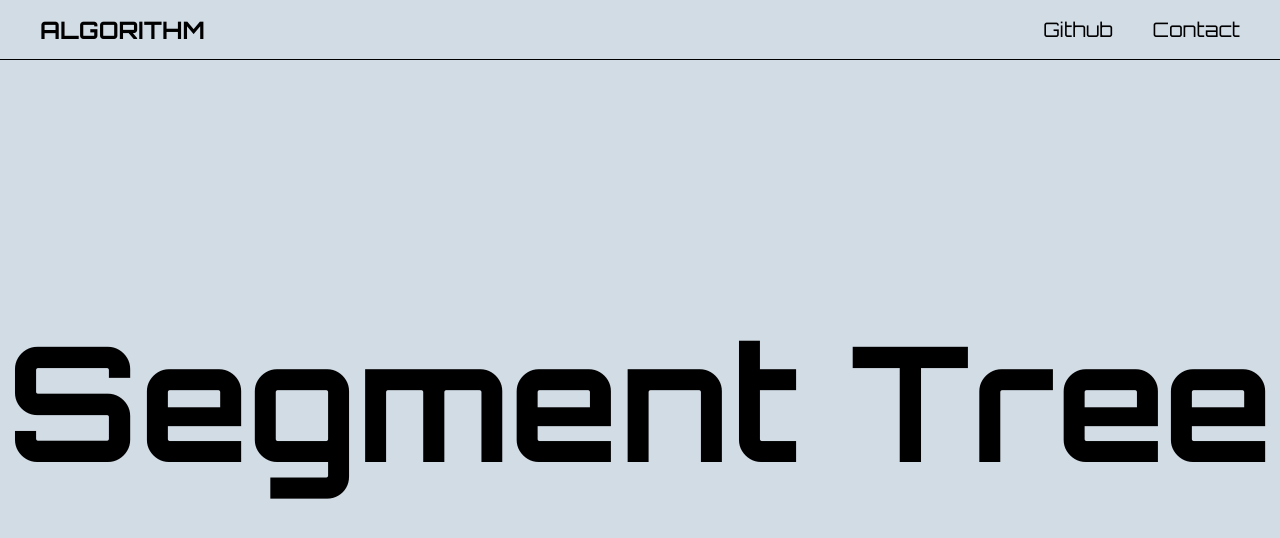
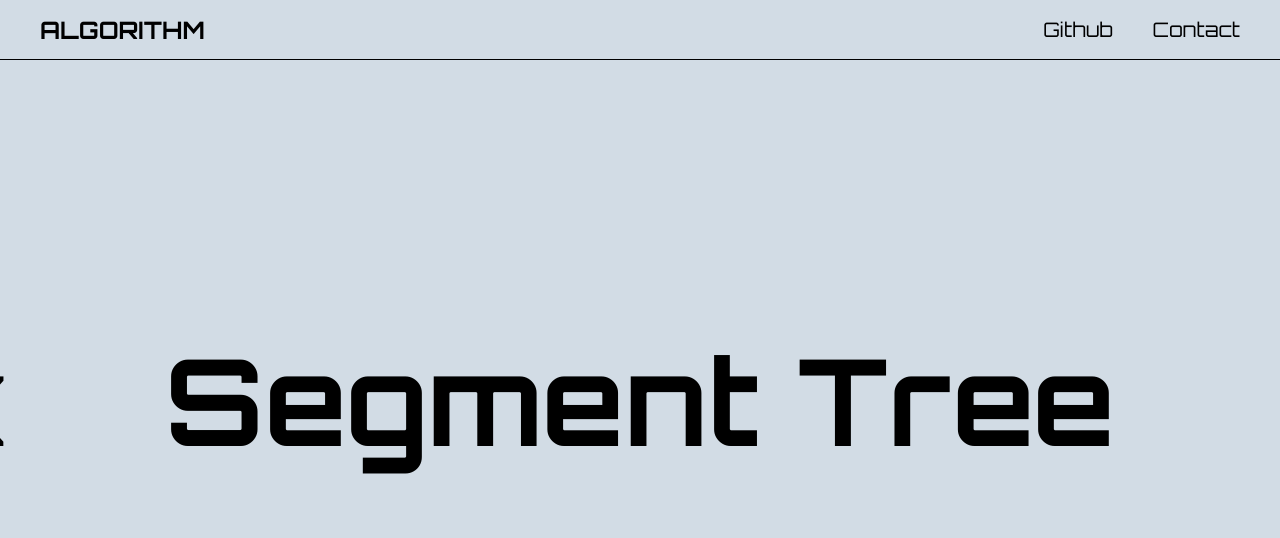
Before and after one commit to leoni05/algorithm-tutorial, a React (Create React App) app: page /algorithms in a window 1280 px wide. Shown: the top 538 px of the page. Built offline with nearby package versions, Linux system fonts and the light colour scheme.

Commit message:
전반적인 레이아웃 수정 - Slider 컴포넌트

```diff
--- a/src/components/Slider/Slider.css
+++ b/src/components/Slider/Slider.css
@@ -10,7 +10,7 @@
 
 .slide-item{
   font-weight: 700;
-  font-size: 160px;
+  font-size: 120px;
   margin: 0 80px;
   transition: font-size 0.3s;
   white-space: nowrap;
@@ -18,5 +18,6 @@
 }
 
 .slide-item:hover{
-  font-size: 170px;
+  font-size: 140px;
+
 }
```
